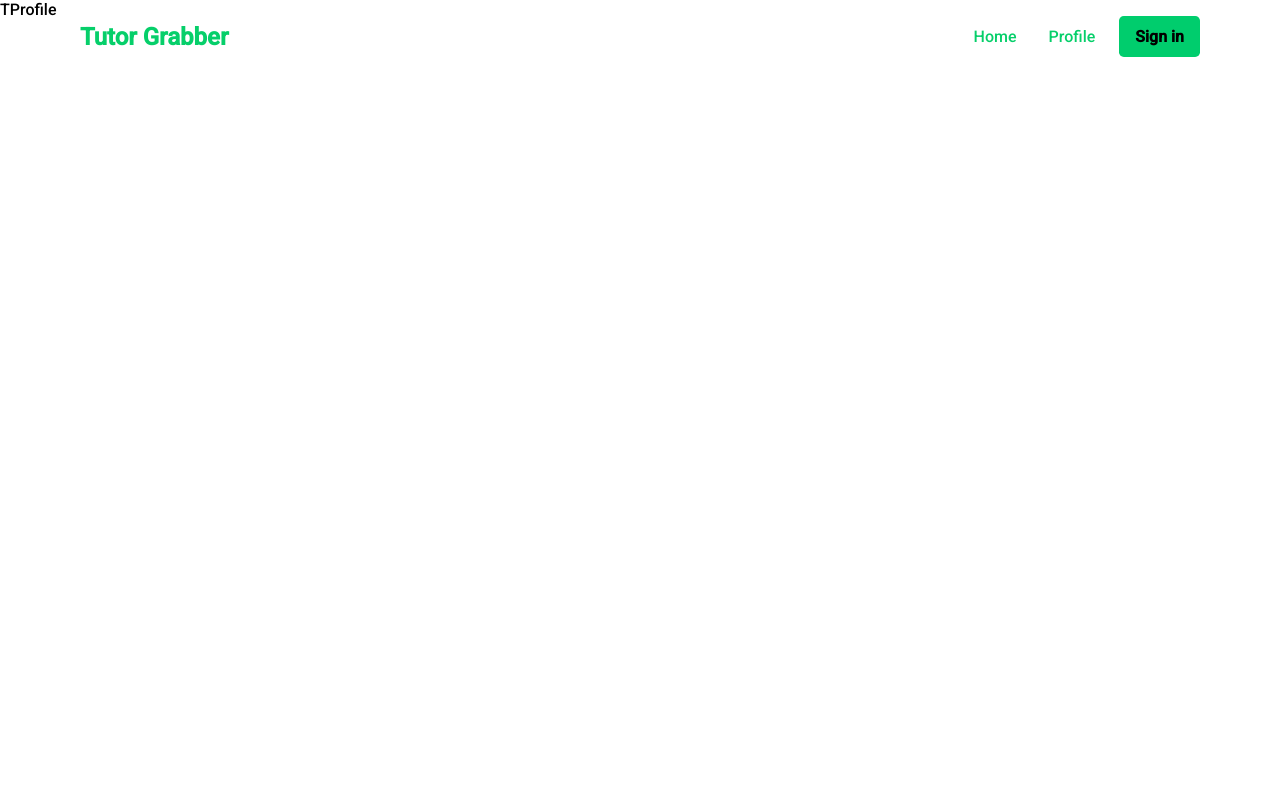
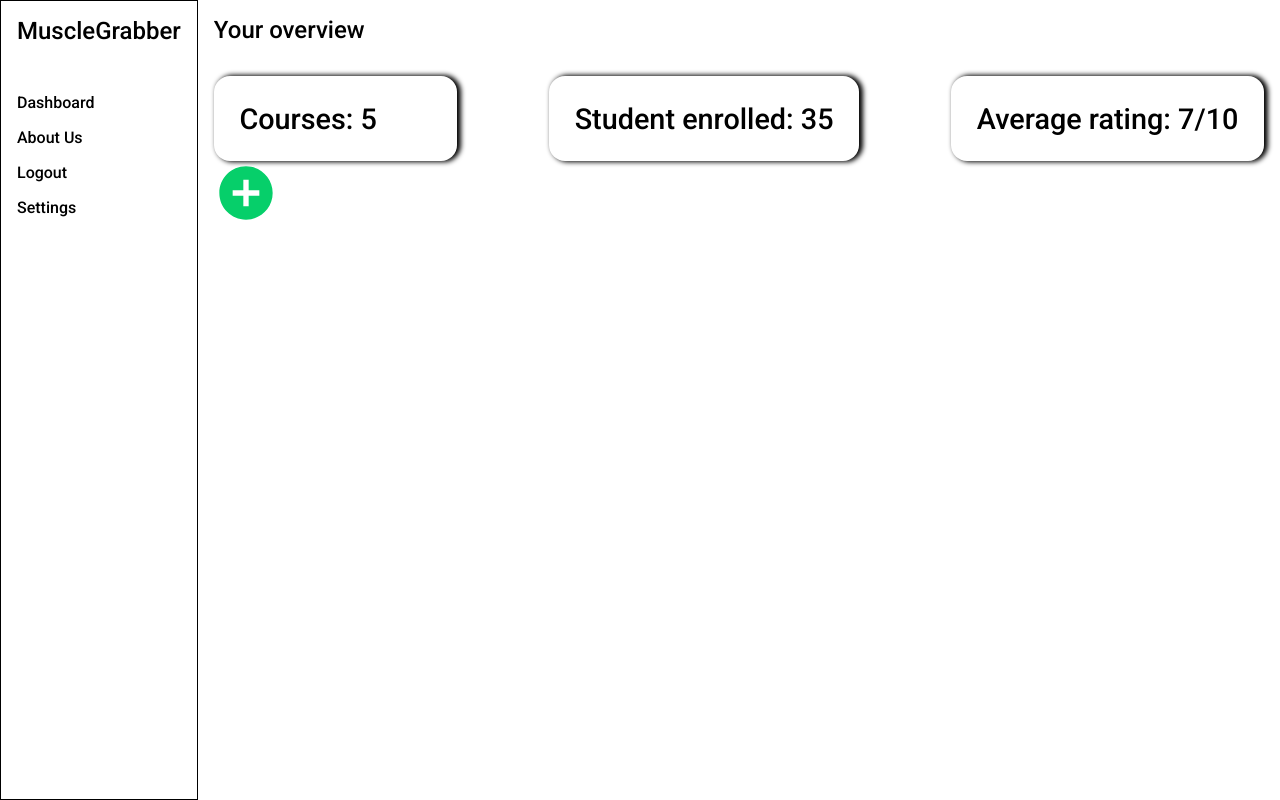
Before and after one commit to scragonrex/RentGrabberFrontend, a React (Create React App) app: page /teacher/profile in a window 1280 px wide. Built offline with nearby package versions, Linux system fonts and the light colour scheme.

Commit message:
created course add form in teacher profile section

```diff
--- a/src/App.js
+++ b/src/App.js
@@ -27,7 +27,7 @@ function Root() {
   // const mobileView = useMediaQuery('(max-width:720px)');
   return (
     <>
-    <Navbar/>
+    {location.pathname!=='/teacher/profile' && <Navbar/>}
         <Routes>
           <Route path='/' element={<Home />} />
           <Route path='/login' element={<Login />} />
--- /dev/null
+++ b/src/components/Utils.jsx
@@ -0,0 +1,47 @@
+import { ClickAwayListener } from '@mui/material';
+import { useState } from 'react';
+import '../styles/Utils.css';
+import ExpandMoreIcon from '@mui/icons-material/ExpandMore';
+
+
+ export const SelectMod = ({ options, title,onChange,ide }) => {
+  const [selectValue, setSelectValue] = useState(title);
+
+  const handleChange = (e) => {
+    setSelectValue(e.currentTarget.textContent);
+    // eslint-disable-next-line
+    const output = onChange(e.currentTarget.textContent);
+    const id = document.getElementById(`optionCont${ide}`);
+    const icon = document.getElementById(`expandIcon${ide}`);
+    icon.classList.toggle("rotate");
+    id.classList.toggle("expanded");
+  }
+  const handleSelect = () => {
+    const id = document.getElementById(`optionCont${ide}`);
+    const icon = document.getElementById(`expandIcon${ide}`);
+    icon.classList.toggle("rotate");
+    id.classList.toggle("expanded");
+  }
+  const handleClickAway = ()=>{
+    const id = document.getElementById(`optionCont${ide}`);
+    const icon = document.getElementById(`expandIcon${ide}`);
+    icon.classList.remove("rotate");
+    id.classList.remove("expanded");
+  }
+
+
+  return (
+      <ClickAwayListener onClickAway={handleClickAway}>
+    <div style={{ position: "relative" }}>
+      <div className='selectCont' onClick={handleSelect}>{selectValue} <div className='expandIcon' id={`expandIcon${ide}`}><ExpandMoreIcon /></div> </div>
+      <div className='optionCont' id={`optionCont${ide}`} >
+        {options?.map((item, key) => (
+          <div className='option' id={key} value={item} onClick={handleChange}>{item}</div>
+          ))
+        }
+      </div>
+
+    </div>
+        </ClickAwayListener>
+  )
+}
--- a/src/pages/TProfile.jsx
+++ b/src/pages/TProfile.jsx
@@ -1,9 +1,80 @@
-import React from 'react'
+import React, { useState } from 'react'
+import '../styles/TProfile.css'
+import { AddCircle } from '@mui/icons-material';
+import { Box, Modal, useMediaQuery } from '@mui/material';
+import { SelectMod } from '../components/Utils';
+const TProfile = () => {
+  const mobileView = useMediaQuery('(max-width:720px)')
+  const [modalOpen, setModalOpen] = useState(false);
+  const [categoryList, setCategoryList] = useState(['Science', 'Mathematics','Social Science', 'English', 'Computer Science', 'Hindi', 'Commerce']);
+  const [classList, setClassList] = useState(['6','7','8','9','10','11','12'])
+  const [categoryValue, setCategoryValue] = useState();
+  const [classValue, setClassValue] = useState();
+  const [courseName, setCourseName] = useState();
+  const handleCourseSubmit = async()=>{
+    console.log(courseName, classValue, categoryValue);
+    setModalOpen(false)
+  }
+  const handleCategoryChange = (e)=>{
+   setCategoryValue(e);
+  }
+  const handleModalClose = ()=>{
+    setModalOpen(false)
+  }
+  const handleClassChange = (e)=>{
+    setClassValue(e);
+  }
+  const handleCourseName = (e)=>{
+    setCourseName(e.target.value)
+  }
+  return (
+    <div className='tProfile'>
+      <div className="sidebar">
+        <p className="font-subHeading margin-bottom-2">MuscleGrabber</p>
+        <p className="sideTags">Dashboard</p>
+        <p className="sideTags">About Us</p>
+        <p className="sideTags">Logout </p>
+        <p className="sideTags">Settings</p>
+      </div>
+      <div className="overview">
+        <p className="font-subHeading">Your overview</p>
+        <div className="display-flex-row margin-top-2 justify-content-between">
+          <div className="box">Courses: 5</div>
+          <div className="box">Student enrolled: 35</div>
+          <div className="box">Average rating: 7/10</div>
+        </div>
+        <div className="addBtn" onClick={()=>setModalOpen(true)}>
+        <AddCircle sx={{ color: "rgb(6, 207, 106)", fontSize: "4rem" }}/>
+        <Modal
+        open={modalOpen}
+        onClose={handleModalClose}>
+        <div className="modalContainer">
+          <div className="font-white font-subHeading" >Create your course</div>
+          <input type="text" placeholder='Enter course name' className="inputCont" value={courseName} onChange={handleCourseName}/>
+          <Box sx={{ minWidth: 120, margin: mobileView ? "1rem 0" : "2rem 0" }}>
+              <SelectMod
+                title="Class"
+                options={classList}
+                ide="sm2"
+                onChange={handleClassChange}
+              >
+              </SelectMod>
+          </Box>
+          <Box sx={{ minWidth: 120, margin: mobileView ? "1rem 0" : "2rem 0" }}>
+              <SelectMod
+                title="Category"
+                options={categoryList}
+                ide="sm1"
+                onChange={handleCategoryChange}
+              >
+              </SelectMod>
+          </Box>
+          <button className="btn" style={{ marginTop: "1rem" }} onClick={handleCourseSubmit}>Create</button>
+        </div>
+      </Modal>
 
-const TProfile = () => {
-  return (
-    <div>
-      TProfile
+        </div>
+      </div>
     </div>
   )
 }
--- /dev/null
+++ b/src/styles/TProfile.css
@@ -0,0 +1,24 @@
+.tProfile{
+    display: flex;
+    flex-direction: row;
+    min-height: 100svh;
+}
+.sidebar{
+    display: flex;
+    flex-direction: column;
+    gap: 1rem;
+    width: 15%;
+    border: 1px solid black;
+    padding: 1rem;
+}
+.overview{
+    width: 100%;
+    padding: 1rem;
+}
+.box{
+    padding: 1.6rem;
+    border-radius: 1rem;
+    box-shadow: 3px 0 5px 1px black;
+    min-width: 12rem;
+    font-size: 1.8rem;
+}
--- /dev/null
+++ b/src/styles/Utils.css
@@ -0,0 +1,44 @@
+.optionCont {
+    max-height: 0;
+    overflow: hidden;
+    transition: height 0.3s ease;
+    position: absolute;
+    z-index: 2;
+    width: 100%;
+    border-radius: 0 0 5px 5px;
+    cursor: pointer;
+    background-color: #161616;
+    overflow: auto;
+  }
+
+ .expanded {
+    max-height: 13rem;
+  }
+
+  .option{
+  padding: 0.5rem 1rem;
+  color: white;
+   cursor: pointer;
+  }
+  .option:hover{
+    background-color:#1f1f20;
+  }
+
+  .expandIcon{
+    transition: 0.3s;
+    transform: rotate(0deg);
+  }
+.rotate{
+    transform: rotate(180deg);
+  }
+
+  .selectCont{
+    padding: 1rem;
+    border: 1.5px solid rgb(6, 207, 106);
+    color: white;
+    border-radius: 5px;
+    cursor: pointer;
+    display:flex;
+    flex-direction:row;
+    justify-content:space-between;
+  }
```
